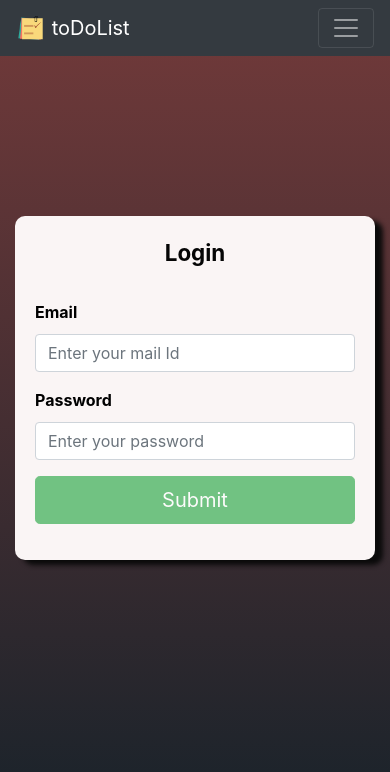
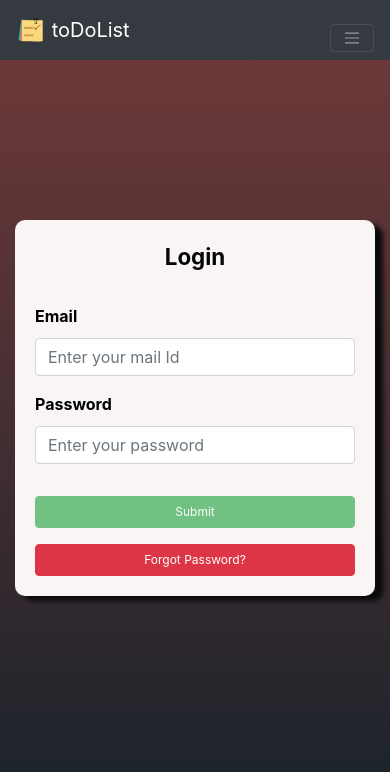
Before and after one commit to Shreykr/To-Do-List, an Angular app: page /login in a window 390 px wide. Shown: the top 772 px of the page. Built offline with nearby package versions, Linux system fonts and the light colour scheme; what ng2-cookies would draw is missing.

Commit message:
Login page made responsive

```diff
--- a/src/app/user/login/login.component.css
+++ b/src/app/user/login/login.component.css
@@ -1,3 +1,12 @@
+/* Alternative way to debug is using this*/
+
+/* * {
+  border: 1px solid rgb(153, 0, 255) !important;
+} */
+
+
+
+
 :root{
     margin-top:2px;
 }
@@ -19,7 +28,7 @@
 }
 
 .form-content{
-  max-width:400px;
+  max-width:600px;
   margin:auto;
   background: rgb(250, 245, 245);
     /* background: linear-gradient(
@@ -33,6 +42,10 @@
   border-radius: 10px;
 }
 
+.form-group {
+  display: flex;
+  flex-direction: column;
+}
 
 .form-heading{
   color:rgb(5, 5, 5);
@@ -40,12 +53,6 @@
   font-weight:bold;
   margin-bottom: 30px;
   text-align: center;
-}
-
-.form-group {
-  display: flex;
-  flex-direction: row;
-  justify-content:center;
 }
 
 .form-group label {
@@ -62,6 +69,7 @@
 .form-group .form-control {
   flex: 1 1 auto;
   display:flex;
+  flex-flow:column nowrap;
   margin-right: 50px;
 }
 
@@ -69,6 +77,16 @@
   font-size: 0.85rem;
   opacity: 0.5;
 }
+
+
+.button-group{
+  display: flex;
+  flex-flow:row nowrap;
+}
+button{
+  font-size:0.75rem;
+}
+
 
 .error-block{
   color:red;
@@ -82,11 +100,22 @@
 .has-success{
   border: 2px solid green;
 }
-
+@media screen and (width:576px){
+  .button-group{
+    flex-flow: row nowrap;
+  }
+}
+@media screen and (max-width:576px){
+  .button-group{
+    flex-flow: column nowrap;
+  }
+  button{
+    margin-top:1rem;
+  }
+}
 @media screen and (max-height:925px){
   .main-content{
     height:auto;
-    min-height:height+5vh;
   }
   .form-group {
     flex-direction: column;
@@ -101,20 +130,26 @@
   }
 }
 
+/* @media screen and (min-height:925px){
+  .form-group {
+    flex-direction: column;
+  }
+} */
+
 @media screen and (min-width:140px) and (max-height:785px){
   .main-content{
-    min-width:100vw;
+    width:100%;
   }
   .form-content{
     margin-top:5rem;
   }
 }
 
-@media screen and (min-height:925px) and (min-width:998px){
+/* @media screen and (min-height:925px) and (min-width:998px){
   .form-content{
     min-width:800px;
   }
-}
+} */
 
 .main>ul>li>a{
     color: rgb(219, 216, 216);
--- a/src/app/user/login/login.component.html
+++ b/src/app/user/login/login.component.html
@@ -40,9 +40,12 @@
                         'has-success': profileLoginForm.get('userLoginPassword').valid && profileLoginForm.get('userLoginPassword').dirty
                       }" id="passwordInput" placeholder="Enter your password" formControlName="userLoginPassword">
                 </div>
-                <div class="form-group">
-                    <button type="submit" class="btn btn-success btn-lg d-grid gap-2 col-sm-4 mx-auto"
+                <div class="button-group">
+                    <button type="submit" class="btn btn-success d-grid gap-2 col-sm-5 "
                         [disabled]="!profileLoginForm.valid">Submit</button>
+
+                    <button type="submit" class="btn btn-danger d-grid gap-2 col-sm-5 ml-auto">Forgot
+                        Password?</button>
                 </div>
             </form>
         </div>
--- a/src/app/user/signup/signup.component.css
+++ b/src/app/user/signup/signup.component.css
@@ -1,6 +1,7 @@
 :root{
   margin-top:2px;
 }
+
 
 .main-content{
   background: linear-gradient(
@@ -38,7 +39,7 @@
   font-weight:bold;
   margin-bottom: 40px;
   text-align: center;
-  font-style: underline;
+
 }
 
 .form-group {
@@ -82,6 +83,7 @@
   border: 2px solid green;
 }
 
+
 @media screen and (max-height:925px){
   .main-content{
     height:auto;
```
